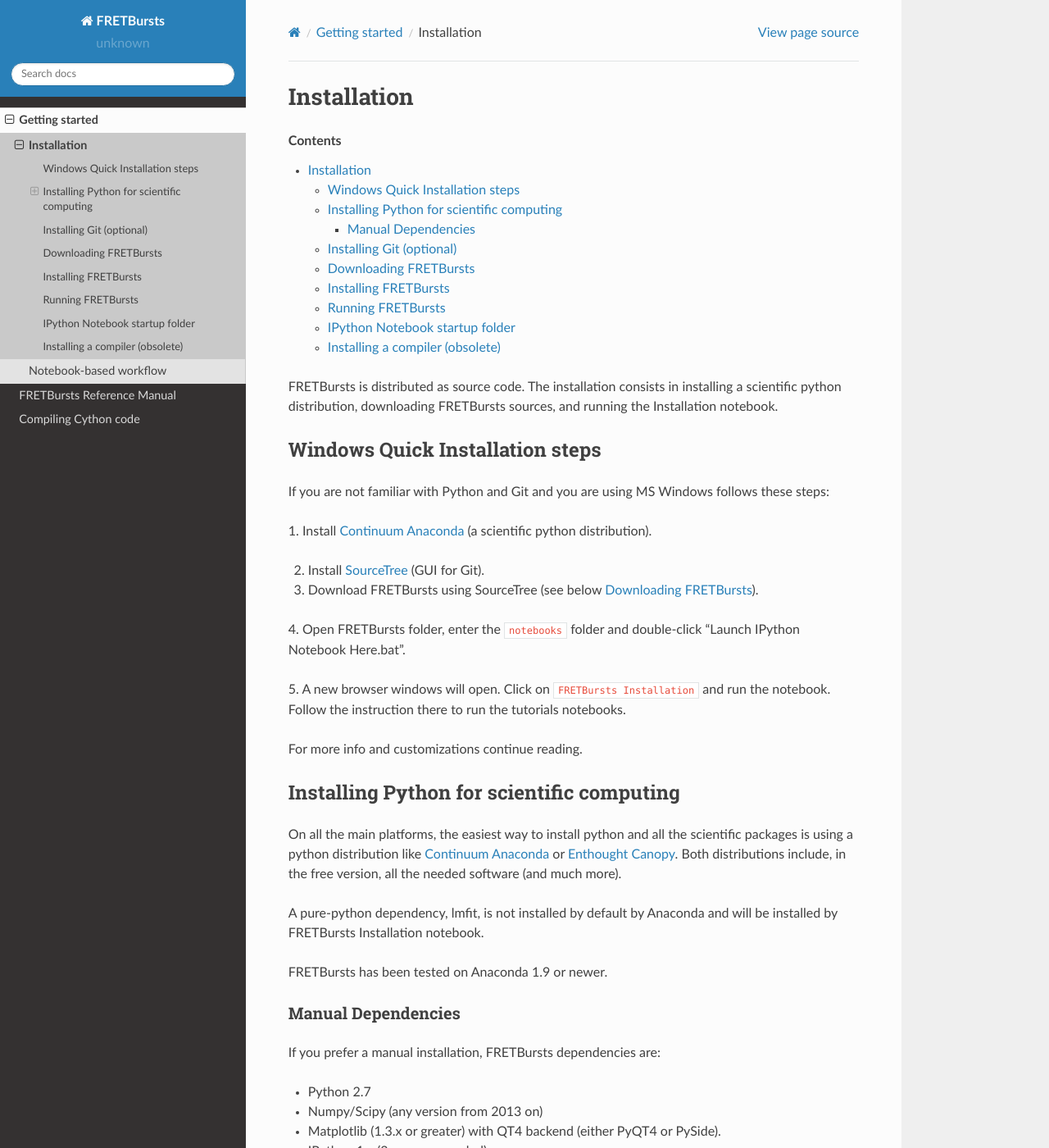
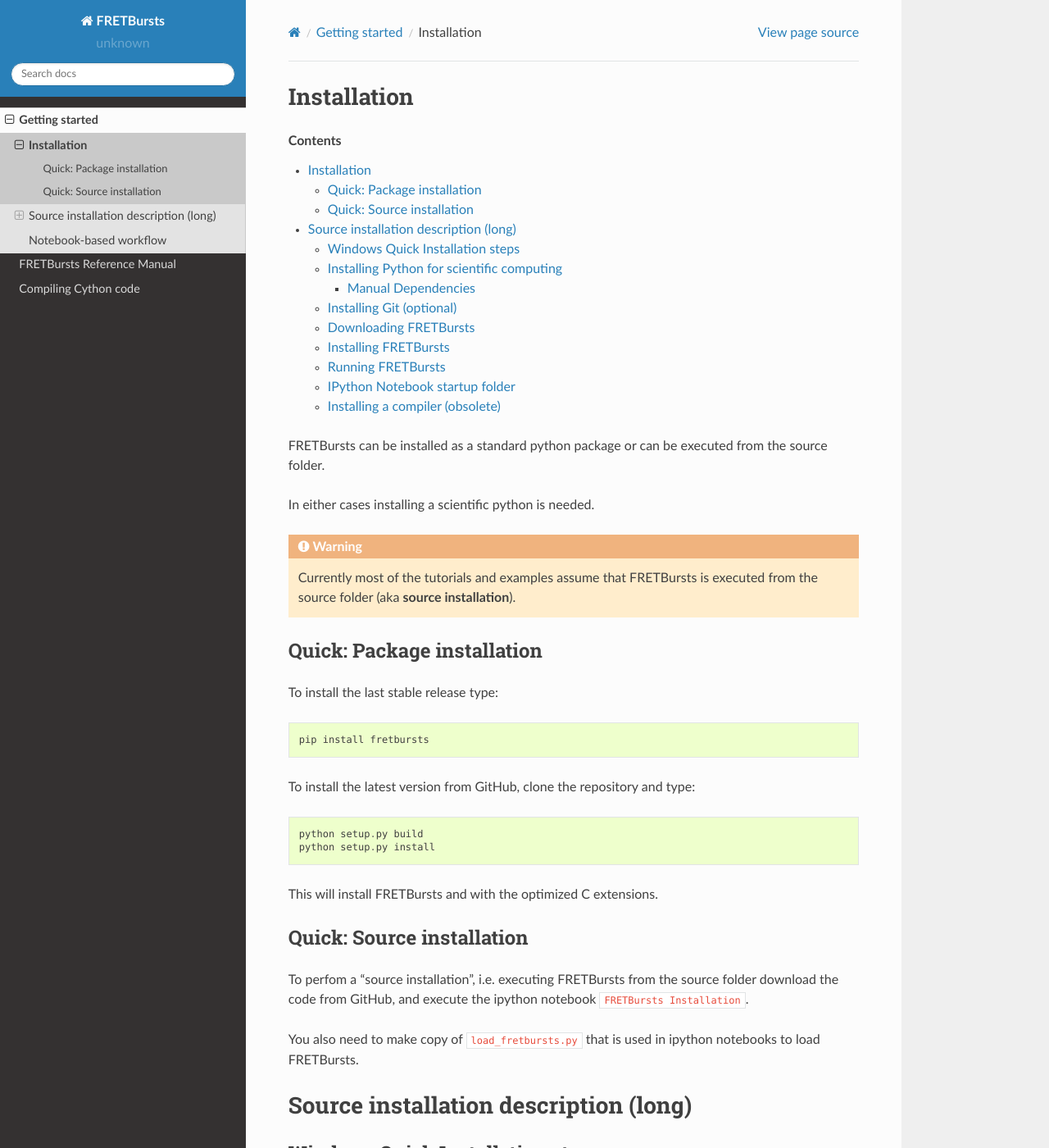
Before and after one commit to tritemio/FRETBursts, a Sphinx documentation site: the page built from docs/source/installation.rst, in a window 1280 px wide and 1400 px high. Shown: the whole window at 82% size. Built offline with Sphinx 7.4.7 and the Read the Docs theme 2.0.0, drawn with Linux system fonts in a browser that asks for light colours.

Commit message:
Docs: updates installation instructions

```diff
--- a/docs/source/installation.rst
+++ b/docs/source/installation.rst
@@ -3,12 +3,43 @@
 
 .. contents ::
 
-FRETBursts is distributed as source code.
-The installation consists in installing a scientific python
-distribution, downloading FRETBursts sources, and running the Installation
-notebook.
+FRETBursts can be installed as a standard python package or can be executed
+from the source folder.
+
+In either cases installing a scientific python is needed.
+
+.. warning ::
+
+    Currently most of the tutorials and examples assume that FRETBursts is
+    executed from the source folder (aka **source installation**).
+
+Quick: Package installation
+---------------------------
+
+To install the last stable release type::
+
+    pip install fretbursts
+
+To install the latest version from GitHub, clone the repository and type::
+
+    python setup.py build
+    python setup.py install
+
+This will install FRETBursts and with the optimized C extensions.
+
+Quick: Source installation
+--------------------------
+
+To perfom a "source installation", i.e. executing FRETBursts from the source
+folder download the code from GitHub, and execute the ipython notebook
+`FRETBursts Installation`.
+
+You also need to make copy of `load_fretbursts.py` that is used in ipython
+notebooks to load FRETBursts.
 
 
+Source installation description (long)
+======================================
 
 Windows Quick Installation steps
 ---------------------------------
@@ -127,7 +158,6 @@
 file is created by running the "FRETBursts Installation" notebook that you
 find in the notebooks folder.
 
-
 To run the FRETBursts Installation notebook:
 
 - On windows, click on "Launch IPython Notebook Server Here.bat" (inside the
```
Also changed, not shown: docs/source/cython.rst (+5 -5 lines).
